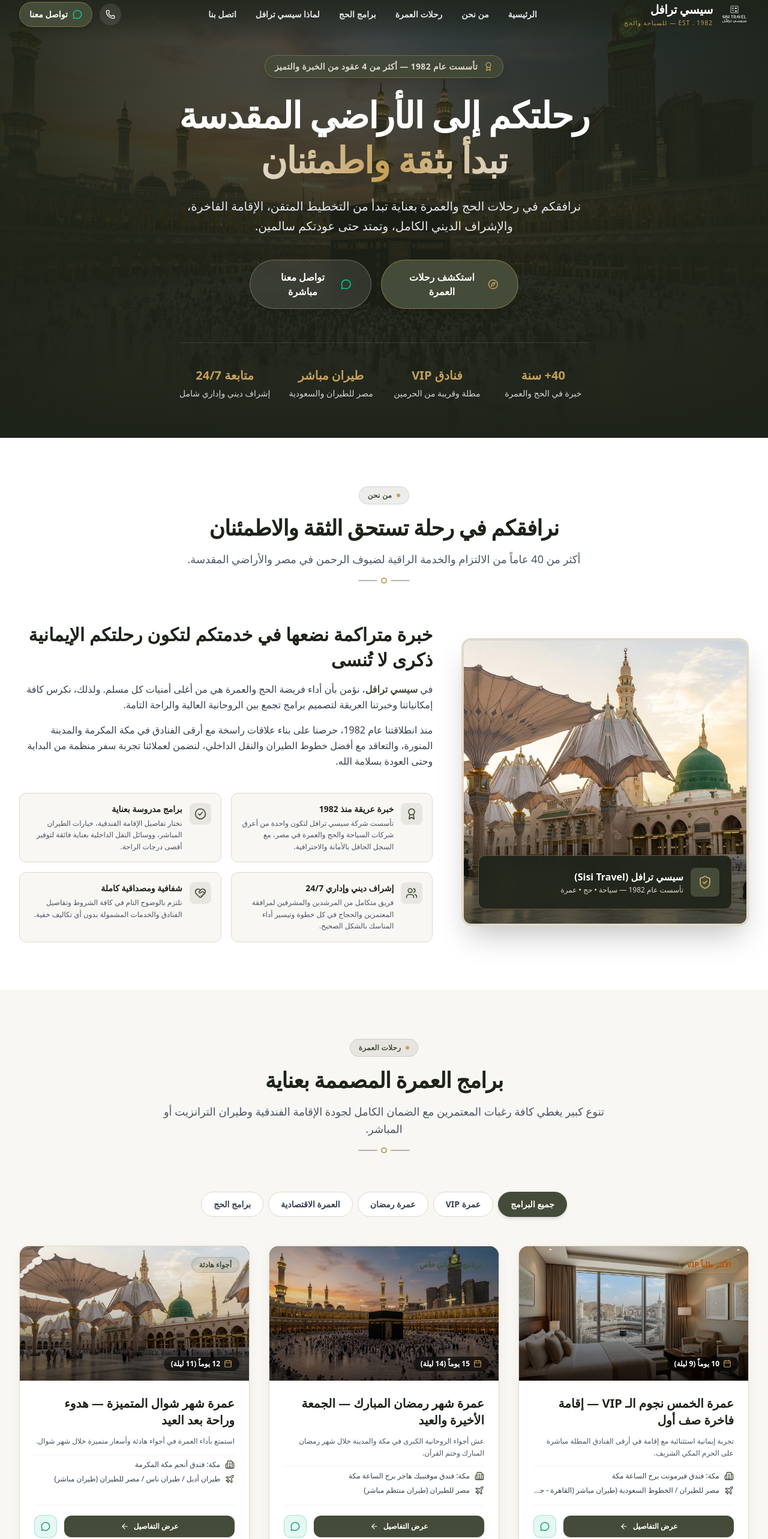
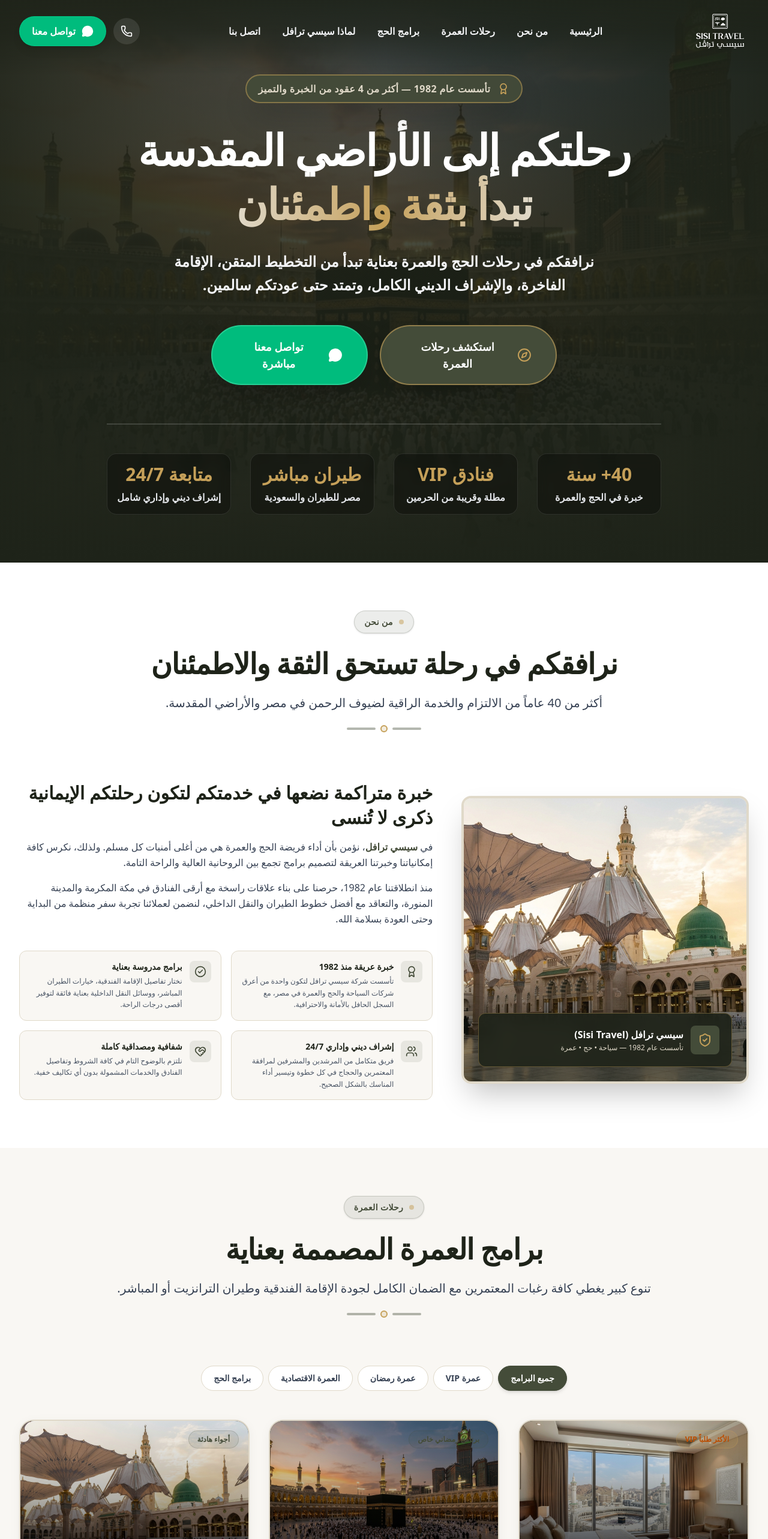
Before and after one commit to youssef-shaaban-dev/sisi-travel, a Next.js app: page / in a window 1280 px wide. Shown: the part 20-2586 px from the top of the page at 60% size. Built offline with nearby package versions, Linux system fonts and the light colour scheme.

Commit message:
feat: implement core UI components and layout structure including Navbar, Footer, and program sections

```diff
--- a/src/components/layout/Navbar.tsx
+++ b/src/components/layout/Navbar.tsx
@@ -36,15 +36,15 @@ export default function Navbar() {
     <header
       className={`fixed top-0 right-0 left-0 z-50 transition-all duration-300 ${
         scrolled
-          ? 'bg-brand-burgundy-dark/95 backdrop-blur-md text-white py-3 shadow-lg border-b border-brand-gold/20'
-          : 'bg-gradient-to-b from-brand-burgundy-dark/90 via-brand-burgundy-dark/60 to-transparent text-white py-5'
+          ? 'bg-brand-burgundy-dark/95 backdrop-blur-md text-white py-3.5 shadow-xl border-b border-brand-gold/30'
+          : 'bg-gradient-to-b from-brand-burgundy-dark/95 via-brand-burgundy-dark/70 to-transparent text-white py-6'
       }`}
     >
       <div className="max-w-7xl mx-auto px-4 sm:px-6 lg:px-8">
         <div className="flex items-center justify-between">
           {/* Logo on the Right in RTL */}
-          <Link href="/" className="flex items-center gap-3 group focus:outline-none">
-            <div className="relative w-10 h-10 sm:w-12 sm:h-12 flex-shrink-0 transition-transform group-hover:scale-105">
+          <Link href="/" className="flex items-center gap-3.5 group focus:outline-none">
+            <div className="relative w-16 h-16 sm:w-24 sm:h-24 shrink-0 transition-transform group-hover:scale-105">
               <Image
                 src="/logo/logo-main.svg"
                 alt={COMPANY_DETAILS.name}
@@ -53,23 +53,15 @@ export default function Navbar() {
                 priority
               />
             </div>
-            <div className="flex flex-col">
-              <span className="font-extrabold text-lg sm:text-xl tracking-tight text-white font-sans">
-                {COMPANY_DETAILS.name}
-              </span>
-              <span className="text-[10px] text-brand-gold font-medium tracking-widest uppercase">
-                EST . {COMPANY_DETAILS.establishedYear} — للسياحة والحج
-              </span>
-            </div>
           </Link>
 
           {/* Desktop Navigation Links */}
-          <nav className="hidden lg:flex items-center gap-8">
+          <nav className="hidden lg:flex items-center gap-9">
             {navLinks.map((link) => (
               <Link
                 key={link.label}
                 href={link.href}
-                className="text-sm font-semibold text-gray-200 hover:text-brand-gold transition-colors relative py-1 after:content-[''] after:absolute after:bottom-0 after:right-0 after:w-0 after:h-0.5 after:bg-brand-gold hover:after:w-full after:transition-all"
+                className="text-base font-bold text-gray-100 hover:text-brand-gold transition-colors relative py-1 after:content-[''] after:absolute after:bottom-0 after:right-0 after:w-0 after:h-0.5 after:bg-brand-gold hover:after:w-full after:transition-all"
               >
                 {link.label}
               </Link>
@@ -80,18 +72,18 @@ export default function Navbar() {
           <div className="hidden sm:flex items-center gap-3">
             <a
               href={`tel:${COMPANY_DETAILS.phone1Raw}`}
-              className="p-2.5 rounded-full bg-white/10 hover:bg-white/20 text-white transition-colors"
+              className="p-3 rounded-full bg-white/10 hover:bg-white/20 text-white transition-colors"
               title="اتصل بنا"
             >
-              <Phone className="w-4 h-4" />
+              <Phone className="w-5 h-5" />
             </a>
             <a
               href={getWhatsAppLink()}
               target="_blank"
               rel="noopener noreferrer"
-              className="flex items-center gap-2 px-4 py-2.5 rounded-full bg-brand-burgundy hover:bg-brand-burgundy-light text-white text-sm font-bold shadow-md hover:shadow-lg transition-all border border-brand-gold/40 group"
+              className="flex items-center gap-2.5 px-5 py-3 rounded-full bg-emerald-500 hover:bg-emerald-600 text-white text-base font-extrabold shadow-lg hover:shadow-xl transition-all border border-emerald-400/40 group"
             >
-              <MessageCircle className="w-4 h-4 text-emerald-400 group-hover:scale-110 transition-transform" />
+              <MessageCircle className="w-5 h-5 fill-current group-hover:scale-110 transition-transform" />
               <span>تواصل معنا</span>
             </a>
           </div>
@@ -99,42 +91,42 @@ export default function Navbar() {
           {/* Mobile Menu Button */}
           <button
             onClick={() => setMobileMenuOpen(!mobileMenuOpen)}
-            className="lg:hidden p-2 rounded-lg bg-white/10 text-white hover:bg-white/20 focus:outline-none"
+            className="lg:hidden p-2.5 rounded-xl bg-white/10 text-white hover:bg-white/20 focus:outline-none"
             aria-label="القائمة الرئيسية"
           >
-            {mobileMenuOpen ? <X className="w-6 h-6" /> : <Menu className="w-6 h-6" />}
+            {mobileMenuOpen ? <X className="w-7 h-7" /> : <Menu className="w-7 h-7" />}
           </button>
         </div>
       </div>
 
       {/* Mobile Menu Drawer */}
       {mobileMenuOpen && (
-        <div className="lg:hidden bg-brand-burgundy-dark border-b border-brand-gold/30 px-4 pt-3 pb-6 space-y-3 animate-fadeIn">
+        <div className="lg:hidden bg-brand-burgundy-dark border-b-2 border-brand-gold/40 px-5 pt-4 pb-8 space-y-4 animate-fadeIn">
           <nav className="flex flex-col space-y-2">
             {navLinks.map((link) => (
               <Link
                 key={link.label}
                 href={link.href}
                 onClick={() => setMobileMenuOpen(false)}
-                className="px-3 py-2.5 rounded-lg text-base font-semibold text-gray-200 hover:bg-white/10 hover:text-brand-gold transition-colors"
+                className="px-4 py-3 rounded-xl text-lg font-bold text-gray-100 hover:bg-white/10 hover:text-brand-gold transition-colors"
               >
                 {link.label}
               </Link>
             ))}
           </nav>
-          <div className="pt-3 border-t border-white/10 flex flex-col gap-2">
+          <div className="pt-4 border-t border-white/10 flex flex-col gap-3">
             <a
               href={getWhatsAppLink()}
               target="_blank"
               rel="noopener noreferrer"
-              className="w-full flex items-center justify-center gap-2 py-3 rounded-xl bg-emerald-500 hover:bg-emerald-600 text-white text-base font-bold shadow"
+              className="w-full flex items-center justify-center gap-2.5 py-4 rounded-xl bg-emerald-500 hover:bg-emerald-600 text-white text-lg font-extrabold shadow-lg"
             >
-              <MessageCircle className="w-5 h-5" />
+              <MessageCircle className="w-6 h-6 fill-current" />
               <span>استفسر عبر الواتساب مباشرة</span>
             </a>
             <a
               href={`tel:${COMPANY_DETAILS.phone1Raw}`}
-              className="w-full flex items-center justify-center gap-2 py-3 rounded-xl bg-white/10 text-white text-base font-semibold"
+              className="w-full flex items-center justify-center gap-2.5 py-3.5 rounded-xl bg-white/10 text-white text-base font-bold"
             >
               <Phone className="w-5 h-5" />
               <span>اتصل على {COMPANY_DETAILS.phone1}</span>
--- a/src/components/sections/Hero.tsx
+++ b/src/components/sections/Hero.tsx
@@ -5,7 +5,7 @@ import { COMPANY_DETAILS, getWhatsAppLink } from '@/data/programsData';
 
 export default function Hero() {
   return (
-    <section id="hero" className="relative min-h-[90vh] flex items-center justify-center pt-28 pb-16 overflow-hidden bg-brand-burgundy-dark">
+    <section id="hero" className="relative min-h-[92vh] flex items-center justify-center pt-36 pb-20 overflow-hidden bg-brand-burgundy-dark">
       {/* Background Photography Image */}
       <div className="absolute inset-0 z-0">
         <Image
@@ -16,22 +16,22 @@ export default function Hero() {
           priority
         />
         {/* Gradients Overlay according to Brand Palette */}
-        <div className="absolute inset-0 bg-gradient-to-t from-brand-burgundy-dark via-brand-burgundy-dark/60 to-transparent" />
-        <div className="absolute inset-0 bg-gradient-to-r from-brand-burgundy-dark/80 via-transparent to-brand-burgundy-dark/80" />
+        <div className="absolute inset-0 bg-gradient-to-t from-brand-burgundy-dark via-brand-burgundy-dark/65 to-transparent" />
+        <div className="absolute inset-0 bg-gradient-to-r from-brand-burgundy-dark/85 via-transparent to-brand-burgundy-dark/85" />
       </div>
 
       {/* Content */}
       <div className="relative z-10 max-w-5xl mx-auto px-4 sm:px-6 lg:px-8 text-center text-white">
         {/* Heritage Trust Badge */}
-        <div className="inline-flex items-center gap-2.5 px-4 py-2 rounded-full bg-brand-burgundy/80 border border-brand-gold/40 backdrop-blur-md mb-6 shadow-xl animate-fadeIn">
-          <Award className="w-4 h-4 text-brand-gold" />
-          <span className="text-xs sm:text-sm font-bold text-brand-sand tracking-wide">
+        <div className="inline-flex items-center gap-3 px-5 py-2.5 rounded-full bg-brand-burgundy/90 border-2 border-brand-gold/50 backdrop-blur-md mb-8 shadow-2xl animate-fadeIn">
+          <Award className="w-5 h-5 text-brand-gold" />
+          <span className="text-sm sm:text-base font-black text-brand-sand tracking-wide">
             تأسست عام {COMPANY_DETAILS.establishedYear} — أكثر من 4 عقود من الخبرة والتميز
           </span>
         </div>
 
         {/* Hero Title */}
-        <h1 className="text-3xl sm:text-5xl md:text-6xl font-extrabold tracking-tight leading-tight text-white mb-6 font-sans">
+        <h1 className="text-4xl sm:text-6xl md:text-7xl font-black tracking-tight leading-tight text-white mb-8 font-sans">
           رحلتكم إلى الأراضي المقدسة <br />
           <span className="text-transparent bg-clip-text bg-gradient-to-r from-brand-sand via-brand-gold to-brand-sand">
             تبدأ بثقة واطمئنان
@@ -39,17 +39,17 @@ export default function Hero() {
         </h1>
 
         {/* Subtitle */}
-        <p className="max-w-2xl mx-auto text-base sm:text-xl text-gray-200 leading-relaxed mb-10 font-medium">
+        <p className="max-w-3xl mx-auto text-lg sm:text-2xl text-gray-100 leading-relaxed mb-12 font-bold">
           نرافقكم في رحلات الحج والعمرة بعناية تبدأ من التخطيط المتقن، الإقامة الفاخرة، والإشراف الديني الكامل، وتمتد حتى عودتكم سالمين.
         </p>
 
         {/* Primary CTAs */}
-        <div className="flex flex-col sm:flex-row items-center justify-center gap-4 max-w-md mx-auto">
+        <div className="flex flex-col sm:flex-row items-center justify-center gap-5 max-w-xl mx-auto">
           <a
             href="#umrah"
-            className="w-full sm:w-auto flex items-center justify-center gap-2 px-8 py-4 rounded-full bg-brand-burgundy hover:bg-brand-burgundy-light text-white font-extrabold text-base shadow-xl hover:shadow-2xl transition-all border border-brand-gold/50 group"
+            className="w-full sm:w-auto flex items-center justify-center gap-3 px-10 py-5 rounded-full bg-brand-burgundy hover:bg-brand-burgundy-light text-white font-black text-lg shadow-2xl hover:shadow-3xl transition-all border-2 border-brand-gold/60 group"
           >
-            <Compass className="w-5 h-5 text-brand-gold group-hover:rotate-45 transition-transform" />
+            <Compass className="w-6 h-6 text-brand-gold group-hover:rotate-45 transition-transform" />
             <span>استكشف رحلات العمرة</span>
           </a>
 
@@ -57,30 +57,30 @@ export default function Hero() {
             href={getWhatsAppLink()}
             target="_blank"
             rel="noopener noreferrer"
-            className="w-full sm:w-auto flex items-center justify-center gap-2 px-8 py-4 rounded-full bg-white/10 hover:bg-white/20 text-white font-bold text-base backdrop-blur-md border border-white/25 transition-all shadow-lg group"
+            className="w-full sm:w-auto flex items-center justify-center gap-3 px-10 py-5 rounded-full bg-emerald-500 hover:bg-emerald-600 text-white font-black text-lg shadow-2xl transition-all border-2 border-emerald-300/40 group"
           >
-            <MessageCircle className="w-5 h-5 text-emerald-400 group-hover:scale-110 transition-transform" />
+            <MessageCircle className="w-6 h-6 fill-current group-hover:scale-110 transition-transform" />
             <span>تواصل معنا مباشرة</span>
           </a>
         </div>
 
         {/* Trust Badges Bar */}
-        <div className="mt-14 pt-10 border-t border-white/10 grid grid-cols-2 md:grid-cols-4 gap-6 text-center text-xs sm:text-sm text-gray-300">
-          <div className="flex flex-col items-center gap-1.5">
-            <span className="font-extrabold text-xl text-brand-gold">40+ سنة</span>
-            <span className="text-gray-300">خبرة في الحج والعمرة</span>
+        <div className="mt-16 pt-12 border-t-2 border-white/15 grid grid-cols-2 md:grid-cols-4 gap-8 text-center text-sm sm:text-base text-gray-200">
+          <div className="flex flex-col items-center gap-2 bg-black/30 p-4 rounded-2xl border border-white/10 backdrop-blur-sm">
+            <span className="font-black text-2xl sm:text-3xl text-brand-gold">40+ سنة</span>
+            <span className="text-gray-200 font-bold">خبرة في الحج والعمرة</span>
           </div>
-          <div className="flex flex-col items-center gap-1.5">
-            <span className="font-extrabold text-xl text-brand-gold">فنادق VIP</span>
-            <span className="text-gray-300">مطلة وقريبة من الحرمين</span>
+          <div className="flex flex-col items-center gap-2 bg-black/30 p-4 rounded-2xl border border-white/10 backdrop-blur-sm">
+            <span className="font-black text-2xl sm:text-3xl text-brand-gold">فنادق VIP</span>
+            <span className="text-gray-200 font-bold">مطلة وقريبة من الحرمين</span>
           </div>
-          <div className="flex flex-col items-center gap-1.5">
-            <span className="font-extrabold text-xl text-brand-gold">طيران مباشر</span>
-            <span className="text-gray-300">مصر للطيران والسعودية</span>
+          <div className="flex flex-col items-center gap-2 bg-black/30 p-4 rounded-2xl border border-white/10 backdrop-blur-sm">
+            <span className="font-black text-2xl sm:text-3xl text-brand-gold">طيران مباشر</span>
+            <span className="text-gray-200 font-bold">مصر للطيران والسعودية</span>
           </div>
-          <div className="flex flex-col items-center gap-1.5">
-            <span className="font-extrabold text-xl text-brand-gold">متابعة 24/7</span>
-            <span className="text-gray-300">إشراف ديني وإداري شامل</span>
+          <div className="flex flex-col items-center gap-2 bg-black/30 p-4 rounded-2xl border border-white/10 backdrop-blur-sm">
+            <span className="font-black text-2xl sm:text-3xl text-brand-gold">متابعة 24/7</span>
+            <span className="text-gray-200 font-bold">إشراف ديني وإداري شامل</span>
           </div>
         </div>
       </div>
--- a/src/components/sections/ProgramCard.tsx
+++ b/src/components/sections/ProgramCard.tsx
@@ -11,56 +11,56 @@ interface ProgramCardProps {
 
 export default function ProgramCard({ program }: ProgramCardProps) {
   return (
-    <article className="bg-white rounded-2xl overflow-hidden border border-brand-sand brand-card-shadow brand-card-hover flex flex-col h-full group">
+    <article className="bg-white rounded-3xl overflow-hidden border-2 border-brand-sand brand-card-shadow brand-card-hover flex flex-col h-full group">
       {/* Card Image */}
-      <div className="relative h-56 w-full overflow-hidden bg-brand-burgundy-dark">
+      <div className="relative h-64 w-full overflow-hidden bg-brand-burgundy-dark">
         <Image
           src={program.featuredImage}
           alt={program.title}
           fill
           className="object-cover group-hover:scale-105 transition-transform duration-500"
         />
-        <div className="absolute inset-0 bg-gradient-to-t from-black/70 via-black/20 to-transparent" />
+        <div className="absolute inset-0 bg-gradient-to-t from-black/80 via-black/30 to-transparent" />
 
         {/* Category Badge Top Right */}
         <div className="absolute top-4 right-4 z-10">
-          <Badge variant={program.category === 'vip' ? 'gold' : program.category === 'hajj' ? 'burgundy' : 'olive'}>
+          <Badge variant={program.category === 'vip' ? 'gold' : program.category === 'hajj' ? 'burgundy' : 'olive'} className="text-sm px-3.5 py-1.5 font-black">
             {program.badgeText}
           </Badge>
         </div>
 
         {/* Duration Badge Bottom Right */}
-        <div className="absolute bottom-4 right-4 z-10 flex items-center gap-1.5 px-3 py-1 rounded-full bg-black/60 backdrop-blur-md text-white text-xs font-semibold">
-          <Calendar className="w-3.5 h-3.5 text-brand-gold" />
+        <div className="absolute bottom-4 right-4 z-10 flex items-center gap-2 px-3.5 py-1.5 rounded-full bg-black/70 backdrop-blur-md text-white text-sm font-black border border-brand-gold/40">
+          <Calendar className="w-4 h-4 text-brand-gold" />
           <span>{program.durationDays} يوماً ({program.durationNights} ليلة)</span>
         </div>
       </div>
 
       {/* Card Content */}
-      <div className="p-6 flex-1 flex flex-col justify-between space-y-4">
-        <div className="space-y-3">
-          <h3 className="text-xl font-bold text-brand-burgundy-dark group-hover:text-brand-burgundy transition-colors leading-snug">
+      <div className="p-7 flex-1 flex flex-col justify-between space-y-5">
+        <div className="space-y-4">
+          <h3 className="text-2xl font-black text-brand-burgundy-dark group-hover:text-brand-burgundy transition-colors leading-snug">
             {program.title}
           </h3>
 
-          <p className="text-xs text-gray-600 line-clamp-2 leading-relaxed">
+          <p className="text-sm text-gray-700 line-clamp-2 leading-relaxed font-medium">
             {program.subtitle}
           </p>
 
           {/* Key Quick Info */}
-          <div className="pt-2 space-y-2 border-t border-gray-100 text-xs text-gray-700">
+          <div className="pt-3 space-y-2.5 border-t border-gray-100 text-sm text-gray-800">
             {/* Hotels */}
-            <div className="flex items-center gap-2">
+            <div className="flex items-center gap-2.5 font-bold">
               <Building2 className="w-4 h-4 text-brand-burgundy flex-shrink-0" />
-              <span className="truncate font-medium">
+              <span className="truncate">
                 مكة: {program.hotels[0]?.name.split('(')[0]}
               </span>
             </div>
 
             {/* Flight */}
-            <div className="flex items-center gap-2">
+            <div className="flex items-center gap-2.5 font-bold">
               <Plane className="w-4 h-4 text-brand-olive flex-shrink-0" />
-              <span className="truncate font-medium">
+              <span className="truncate">
                 {program.airline} ({program.flightType})
               </span>
             </div>
@@ -68,14 +68,14 @@ export default function ProgramCard({ program }: ProgramCardProps) {
         </div>
 
         {/* Footer Actions */}
-        <div className="pt-4 border-t border-gray-100 flex items-center justify-between gap-3">
+        <div className="pt-5 border-t border-gray-100 flex items-center justify-between gap-3">
           {/* Details Page Link */}
           <Link
             href={`/programs/${program.slug}`}
-            className="flex-1 inline-flex items-center justify-center gap-2 py-2.5 px-4 rounded-xl bg-brand-burgundy hover:bg-brand-burgundy-light text-white text-xs font-bold transition-all shadow-sm group-hover:shadow"
+            className="flex-1 inline-flex items-center justify-center gap-2 py-3 px-5 rounded-2xl bg-brand-burgundy hover:bg-brand-burgundy-light text-white text-sm font-black transition-all shadow-md group-hover:shadow-lg"
           >
             <span>عرض التفاصيل</span>
-            <ArrowLeft className="w-3.5 h-3.5 group-hover:-translate-x-1 transition-transform" />
+            <ArrowLeft className="w-4 h-4 group-hover:-translate-x-1 transition-transform" />
           </Link>
 
           {/* Quick WhatsApp Inquiry */}
@@ -84,9 +84,9 @@ export default function ProgramCard({ program }: ProgramCardProps) {
             target="_blank"
             rel="noopener noreferrer"
             title="استفسر عبر واتساب"
-            className="p-2.5 rounded-xl bg-emerald-500/10 hover:bg-emerald-500 text-emerald-600 hover:text-white transition-all border border-emerald-500/30 flex-shrink-0"
+            className="p-3 rounded-2xl bg-emerald-500/10 hover:bg-emerald-500 text-emerald-600 hover:text-white transition-all border border-emerald-500/30 flex-shrink-0"
           >
-            <MessageCircle className="w-4 h-4" />
+            <MessageCircle className="w-5 h-5 fill-current" />
           </a>
         </div>
       </div>
--- a/src/components/ui/SectionHeading.tsx
+++ b/src/components/ui/SectionHeading.tsx
@@ -16,36 +16,36 @@ export default function SectionHeading({
   dark = false,
 }: SectionHeadingProps) {
   return (
-    <div className={`mb-12 md:mb-16 ${centered ? 'text-center max-w-3xl mx-auto' : 'text-right'}`}>
+    <div className={`mb-14 md:mb-20 ${centered ? 'text-center max-w-4xl mx-auto' : 'text-right'}`}>
       {badge && (
-        <div className={`inline-flex items-center gap-2 px-3.5 py-1.5 rounded-full text-xs font-bold tracking-wide uppercase mb-4 ${
+        <div className={`inline-flex items-center gap-2.5 px-4 py-2 rounded-full text-xs sm:text-sm font-black tracking-wide uppercase mb-5 shadow-sm ${
           dark
             ? 'bg-brand-gold/20 text-brand-sand border border-brand-gold/40'
-            : 'bg-brand-burgundy/10 text-brand-burgundy border border-brand-burgundy/15'
+            : 'bg-brand-burgundy/10 text-brand-burgundy border border-brand-burgundy/20'
         }`}>
-          <span className="w-1.5 h-1.5 rounded-full bg-brand-gold" />
+          <span className="w-2 h-2 rounded-full bg-brand-gold animate-pulse" />
           {badge}
         </div>
       )}
 
-      <h2 className={`text-2xl sm:text-3xl md:text-4xl font-extrabold tracking-tight leading-tight ${
+      <h2 className={`text-3xl sm:text-4xl md:text-5xl font-black tracking-tight leading-tight ${
         dark ? 'text-white' : 'text-brand-burgundy-dark'
       }`}>
         {title}
       </h2>
 
       {subtitle && (
-        <p className={`mt-4 text-base sm:text-lg leading-relaxed ${
-          dark ? 'text-gray-300' : 'text-gray-600'
+        <p className={`mt-5 text-lg sm:text-xl font-medium leading-relaxed ${
+          dark ? 'text-gray-200' : 'text-gray-700'
         }`}>
           {subtitle}
         </p>
       )}
 
-      <div className={`mt-4 flex items-center gap-1.5 ${centered ? 'justify-center' : 'justify-start'}`}>
-        <span className="w-8 h-0.5 bg-brand-burgundy/40 rounded-full" />
-        <span className="w-2.5 h-2.5 rounded-full border-2 border-brand-gold bg-transparent" />
-        <span className="w-8 h-0.5 bg-brand-burgundy/40 rounded-full" />
+      <div className={`mt-5 flex items-center gap-2 ${centered ? 'justify-center' : 'justify-start'}`}>
+        <span className="w-12 h-1 bg-brand-burgundy/40 rounded-full" />
+        <span className="w-3 h-3 rounded-full border-2 border-brand-gold bg-brand-gold/20" />
+        <span className="w-12 h-1 bg-brand-burgundy/40 rounded-full" />
       </div>
     </div>
   );
```
Also changed, not shown: src/components/layout/Footer.tsx (+1 -7 lines), src/components/ui/FloatingWhatsApp.tsx (+5 -5 lines).
